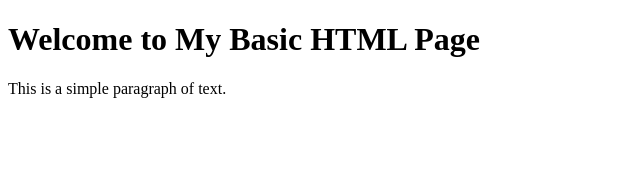
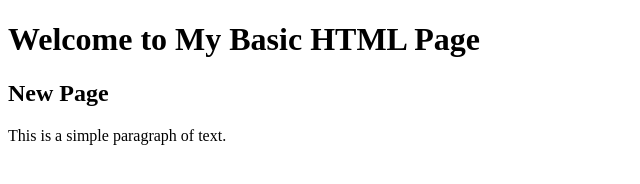
Before and after one commit to MOKSH88888/git_practice, a plain HTML site: page index.html in a window 1280 px wide. Shown: the whole page, without its empty margins (0-640 px from the left). Drawn offline with Linux system fonts and the light colour scheme.

Commit message:
html change

```diff
--- a/index.html
+++ b/index.html
@@ -7,6 +7,7 @@
 </head>
 <body>
     <h1>Welcome to My Basic HTML Page</h1>
+    <h2>New Page</h2>
     <p>This is a simple paragraph of text.</p>
 </body>
 </html>
```
